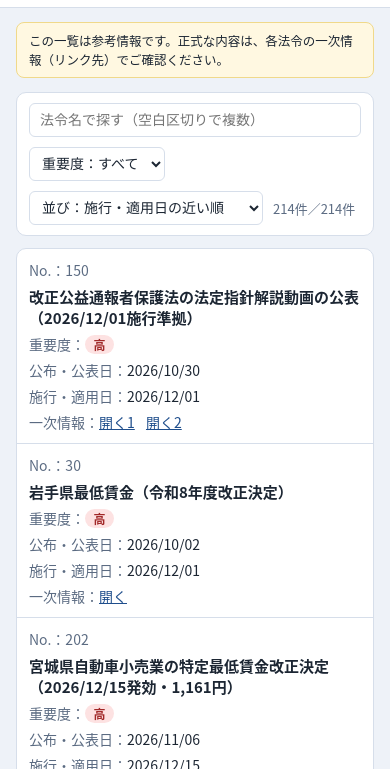
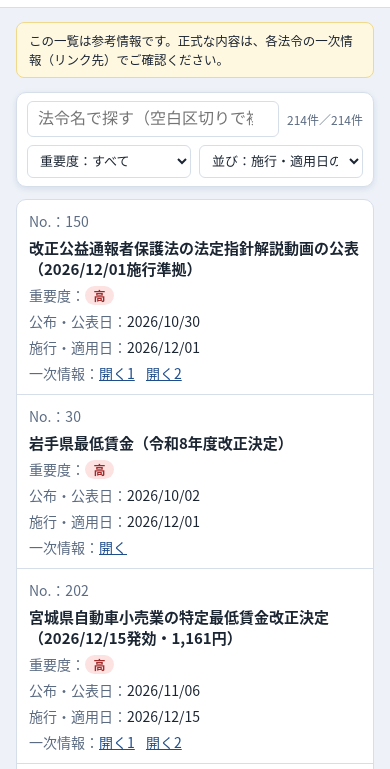
Before and after one commit to MT-HCG/themis-portal, a plain HTML site: page laws/index.html in a window 390 px wide. Shown: the part 61-830 px from the top of the page. Drawn offline with Linux system fonts and the light colour scheme.

Commit message:
Publish テミス from chatgpt-excel-onedrive@d436e11

```diff
--- a/laws/index.html
+++ b/laws/index.html
@@ -65,6 +65,13 @@ footer { text-align: center; color: var(--muted); font-size: 12px; margin: 18px
   td.title { font-weight: 700; font-size: 15px; }
   td[data-k]::before { content: attr(data-k) "："; color: var(--muted); }
   .bar .count { margin-left: 0; }
+  /* スマホ: 検索欄は画面の上に固定し、一覧だけがスクロールする */
+  .bar { position: sticky; top: 0; z-index: 2; box-shadow: 0 2px 6px rgba(31, 78, 140, .12); }
+  .bar { gap: 8px; padding: 8px 10px; }
+  .bar input { order: 1; flex: 1 1 65%; min-width: 0; font-size: 16px; }  /* 16px: iPhone が入力時に拡大しない */
+  .bar .count { order: 2; font-size: 12px; white-space: nowrap; }
+  .bar select { order: 3; flex: 1 1 40%; min-width: 0; font-size: 13px; }
+  .bar select#order { order: 4; }
 }
 </style>
 </head>
```
